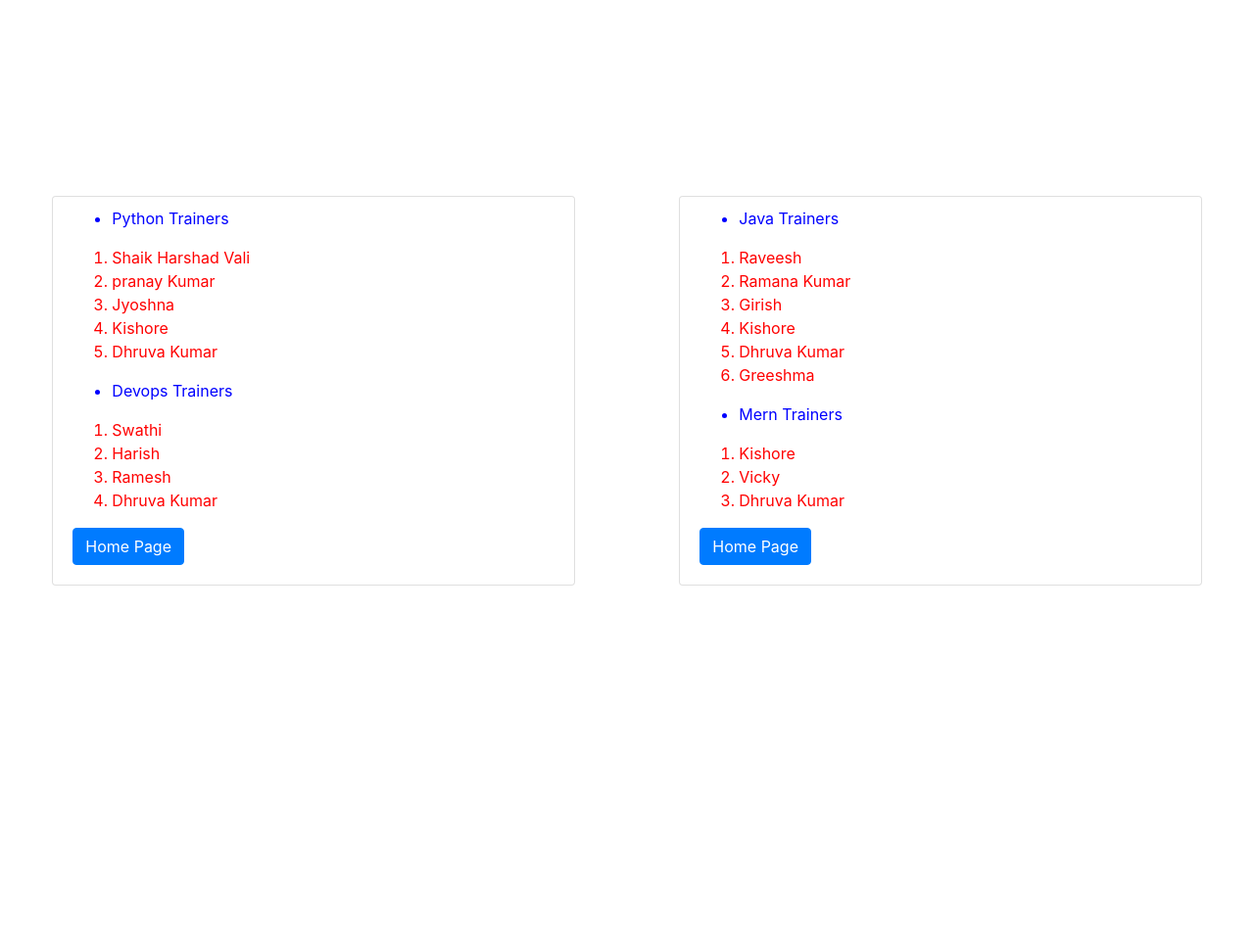
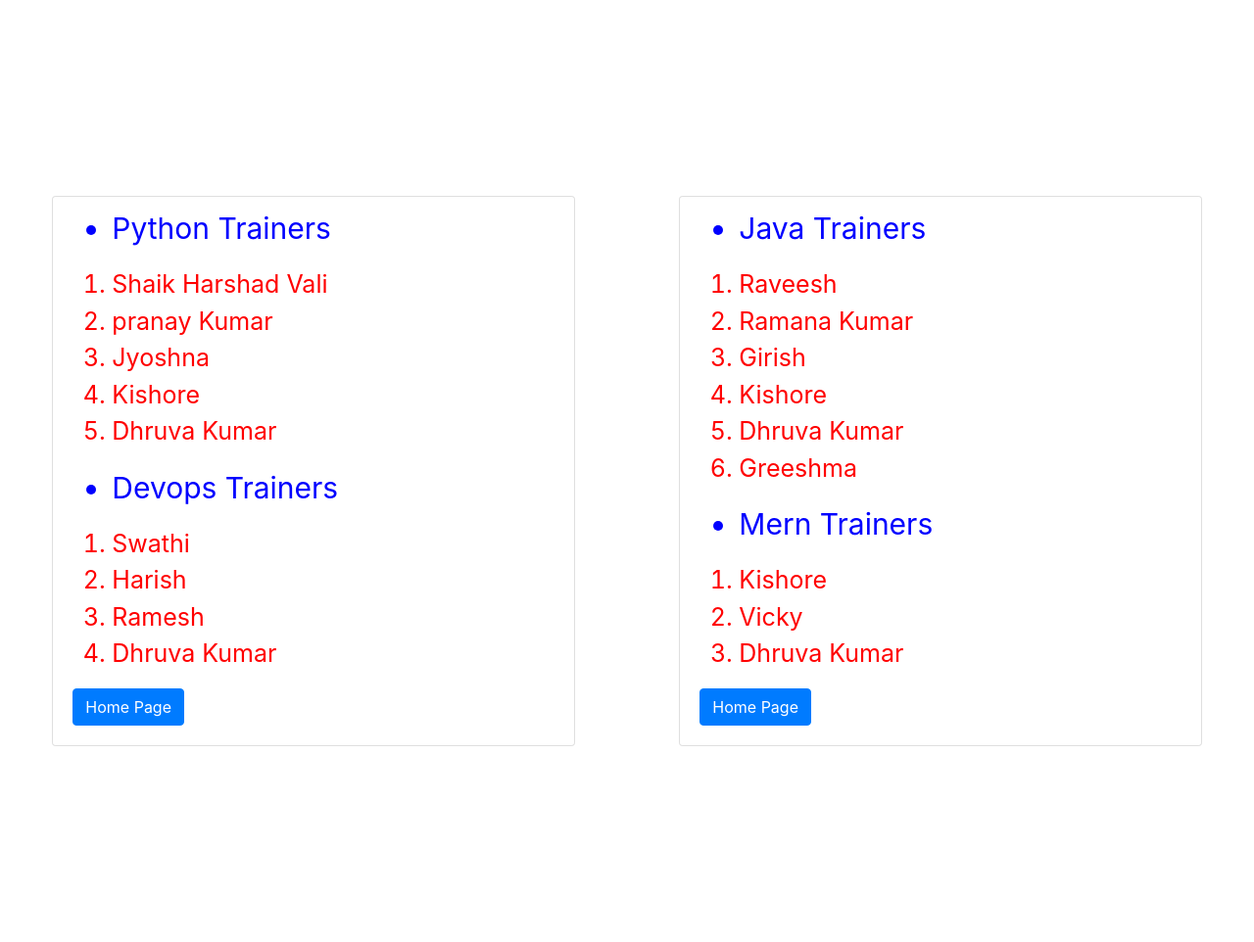
Before and after one commit to tnitishkumarreddy/website_creation_using_url_navigation_and_html_css, a Django app: page /trainers/ in a window 1280 px wide. Shown: the whole page at 98% size. Before the commit the page ends 598 px from the top, so only its background shows below. Run offline with Django 5.2, Linux system fonts and the light colour scheme.

Commit message:
first commit

```diff
--- a/templates/trainers.html
+++ b/templates/trainers.html
@@ -13,16 +13,16 @@
 </head>
 <body class="d-flex justify-content-center align-items-center">
     <div class="card card-body col-5" style="margin: 200px auto; width:18rem; padding-top: 10px; ">
-        <ul><li style="color: blue;">Python Trainers</li></ul>
-        <ol style="color: red;">
+        <ul><li style="color: blue; font-size: 30px;">Python Trainers</li></ul>
+        <ol style="color: red; font-size: 25px;">
             <li>Shaik Harshad Vali</li>
             <li>pranay Kumar</li>
             <li>Jyoshna</li>
             <li>Kishore</li>
             <li>Dhruva Kumar</li>
         </ol>
-        <ul><li style="color: blue;">Devops Trainers</li></ul>
-        <ol style="color: red;">
+        <ul><li style="color: blue; font-size: 30px;">Devops Trainers</li></ul>
+        <ol style="color: red; font-size: 25px;">
             <li>Swathi</li>
             <li>Harish</li>
             <li>Ramesh</li>
@@ -30,9 +30,9 @@
         </ol>
         <a href="{% url 'jspiders' %}" class="d-flex justify-content-start align-items-center"><button class="btn btn-primary">Home Page</button></a>
     </div>
-    <div class="card card-body col-5" style="margin: 200px auto; width:18rem; padding-top: 10px; ">
-        <ul><li style="color: blue;">Java Trainers</li></ul>
-        <ol style="color: red;">
+    <div class="card card-body col-5" style="margin: 150px auto; width:18rem; padding-top: 10px; ">
+        <ul><li style="color: blue; font-size: 30px;">Java Trainers</li></ul>
+        <ol style="color: red; font-size: 25px;">
             <li>Raveesh </li>
             <li>Ramana Kumar</li>
             <li>Girish</li>
@@ -40,8 +40,8 @@
             <li>Dhruva Kumar</li>
             <li>Greeshma</li>
         </ol>
-        <ul><li style="color: blue;">Mern Trainers</li></ul>
-        <ol style="color: red;">
+        <ul><li style="color: blue; font-size: 30px;">Mern Trainers</li></ul>
+        <ol style="color: red; font-size: 25px;">
             <li>Kishore </li>
             <li>Vicky</li>
             <li>Dhruva Kumar</li>
```
Also changed, not shown: templates/devops.html (+7 -3 lines), templates/java.html (+8 -4 lines), templates/mern.html (+8 -4 lines), templates/python.html (+8 -4 lines).
